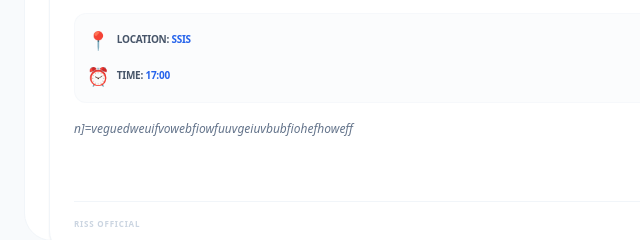
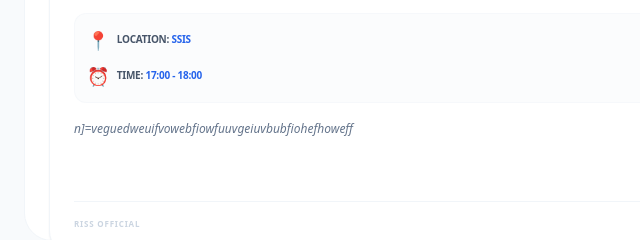
Before and after one commit to katktat/riss-school-events, a plain HTML site: page index.html in a window 1280 px wide. Shown: the part 447-687 px from the top of the page, 0-640 px from the left. Drawn offline with nearby package versions, Linux system fonts and the light colour scheme.

Commit message:
Update index.html

```diff
--- a/index.html
+++ b/index.html
@@ -58,7 +58,7 @@
                 if (!response.ok) throw new Error("File not found");
                 let data = await response.json();
 
-                // FIX: Ensure data is an array so it can show multiple events
+                // Ensure data is always treated as a list
                 if (!Array.isArray(data)) {
                     data = [data];
                 }
@@ -88,20 +88,24 @@
                 });
 
             } catch (error) {
-                upcomingContainer.innerHTML = `<div class="text-red-400 p-10 bg-white rounded-3xl border w-full text-center font-bold uppercase tracking-widest text-xs">Waiting for new events...</div>`;
+                upcomingContainer.innerHTML = `<div class="text-red-400 p-10 bg-white rounded-3xl border w-full text-center font-bold uppercase tracking-widest text-xs">Update required or no events found.</div>`;
                 console.error(error);
             }
         }
 
         function createEventCard(event, isUpcoming) {
-            // MATCHING YOUR SCREENSHOT EXACTLY
-            const loc = event.location || event.Location || 'Room TBD';
-            const start = event.startTime || event['startTime'] || '';
-            const end = event.endingTime || event['endingTime'] || '';
+            // Aggressive key checking for Location
+            const loc = event.location || event.Location || event.Where || 'Room TBD';
+
+            // Aggressive key checking for Start Time
+            const start = event.startTime || event['startTime'] || event['start time'] || event.Start || '';
+
+            // Aggressive key checking for Ending Time (matches your screenshot keys)
+            const end = event.endingTime || event['endingTime'] || event['ending time'] || event.endTime || event['ending time'] || '';
 
             const date = event.date || event.Date || 'No Date';
 
-            // Logic to combine Start and End times
+            // Format the time display string
             let timeDisplay = 'Time TBD';
             if (start && end) {
                 timeDisplay = `${start} - ${end}`;
```
